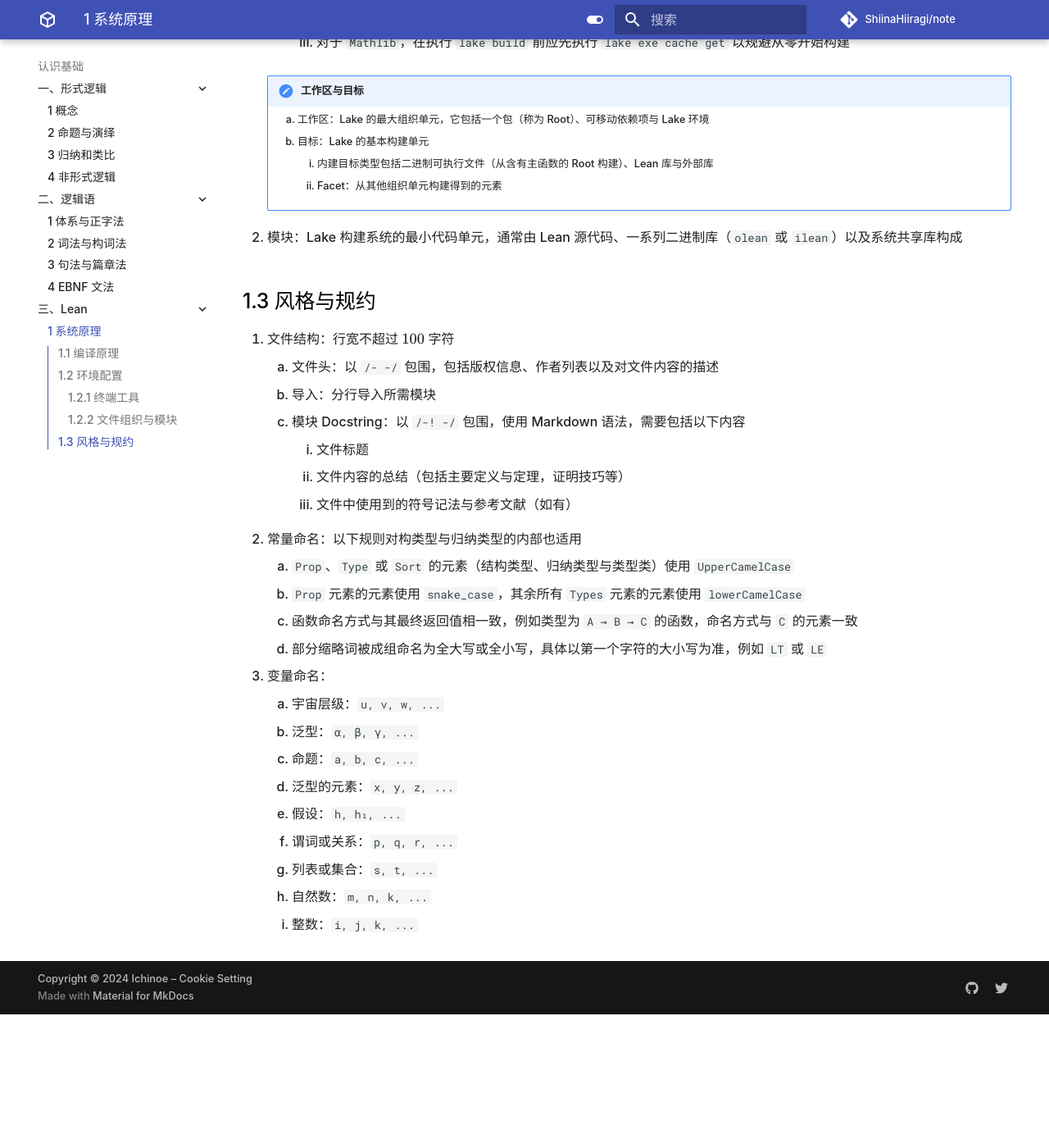
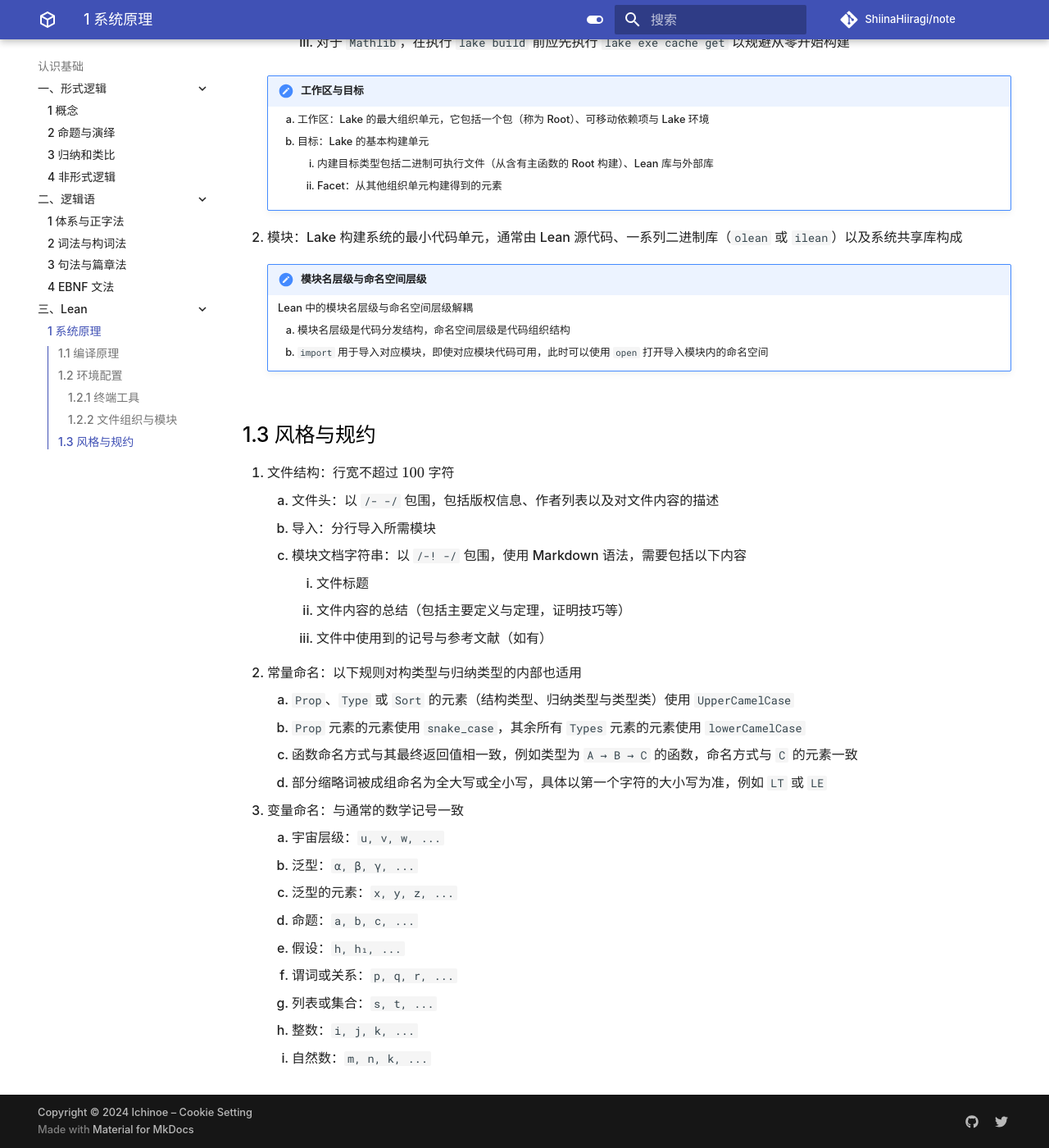
Before and after one commit to ShiinaHiiragi/note, an MkDocs documentation site: the page built from docs/cogn/lean/sys.md, in a window 1280 px wide and 1400 px high, scrolled down 2472 px. Shown: the whole window at 82% size. Built offline with MkDocs 1.6.1 and Material for MkDocs 9.7.7, drawn with Linux system fonts in a browser that asks for light colours; comment, search, counter and statistics services are not loaded; before the commit the page ends 3709 px from its top, so only the background shows below that; some of the changed text lies outside the part shown.

```diff
--- a/docs/cogn/lean/sys.md
+++ b/docs/cogn/lean/sys.md
@@ -33,8 +33,8 @@ $$
         2. `install`：安装或升级指定工具链
         3. `uninstall`：卸载工具链
         4. `link`：通过符号链接到一个目录以创建自定义工具链
-    5. `run <toolchain> <command>`：以指定工具链的环境配置运行指令
-    6. `which <command>`：列出运行指令的二进制文件
+    5. `which <command>`：列出运行指令的二进制文件
+    6. `run <toolchain> <command>`：以指定工具链的环境配置运行指令
     7. `self <SUBCOMMAND>`：修改 `elan`
         1. `update`：下载并安装 `elan` 更新
         2. `uninstall`：卸载 `elan`
@@ -49,7 +49,7 @@ $$
     8. `script <SUBCOMMAND>`：管理并运行工作区脚本
         1. `list`：列出可用脚本，可简写为 `lake scripts`
         2. `run <script>`：运行脚本，可简写为 `lake run <script>`
-        3. `doc <script>`：打印指定脚本的 Docstring
+        3. `doc <script>`：打印指定脚本的文档字符串
     9. `update`：升级依赖项并保存到 Manifest 文件
     10. `serve`：启动 Lean Language Server
 3. `lean`：类型检查、编译各 Lean 文件以及提供有关当前正在编写的文件信息（类比于 Node.js 的 `node`）
@@ -103,26 +103,32 @@ $$
 
 2. 模块：Lake 构建系统的最小代码单元，通常由 Lean 源代码、一系列二进制库（`olean` 或 `ilean`）以及系统共享库构成
 
+    !!! note "模块名层级与命名空间层级"
+        Lean 中的模块名层级与命名空间层级解耦
+
+        1. 模块名层级是代码分发结构，命名空间层级是代码组织结构
+        2. `import` 用于导入对应模块，即使对应模块代码可用，此时可以使用 `open` 打开导入模块内的命名空间
+
 ## 1.3 风格与规约
 1. 文件结构：行宽不超过 $100$ 字符
     1. 文件头：以 `/- -/` 包围，包括版权信息、作者列表以及对文件内容的描述
     2. 导入：分行导入所需模块
-    3. 模块 Docstring：以 `/-! -/` 包围，使用 Markdown 语法，需要包括以下内容
+    3. 模块文档字符串：以 `/-! -/` 包围，使用 Markdown 语法，需要包括以下内容
         1. 文件标题
         2. 文件内容的总结（包括主要定义与定理，证明技巧等）
-        3. 文件中使用到的符号记法与参考文献（如有）
+        3. 文件中使用到的记号与参考文献（如有）
 2. 常量命名：以下规则对构类型与归纳类型的内部也适用
     1. `Prop`、`Type` 或 `Sort` 的元素（结构类型、归纳类型与类型类）使用 `UpperCamelCase`
     2. `Prop` 元素的元素使用 `snake_case`，其余所有 `Types` 元素的元素使用 `lowerCamelCase`
     3. 函数命名方式与其最终返回值相一致，例如类型为 `A → B → C` 的函数，命名方式与 `C` 的元素一致
     4. 部分缩略词被成组命名为全大写或全小写，具体以第一个字符的大小写为准，例如 `LT` 或 `LE`
-3. 变量命名：
+3. 变量命名：与通常的数学记号一致
     1. 宇宙层级：`u, v, w, ...`
     2. 泛型：`α, β, γ, ...`
-    3. 命题：`a, b, c, ...`
-    4. 泛型的元素：`x, y, z, ...`
+    3. 泛型的元素：`x, y, z, ...`
+    4. 命题：`a, b, c, ...`
     5. 假设：`h, h₁, ...`
     6. 谓词或关系：`p, q, r, ...`
     7. 列表或集合：`s, t, ...`
-    8. 自然数：`m, n, k, ...`
-    9. 整数：`i, j, k, ...`
+    8. 整数：`i, j, k, ...`
+    9. 自然数：`m, n, k, ...`
```
Also changed, not shown: docs/cogn/lean/trans.md (+38 -0 lines).
